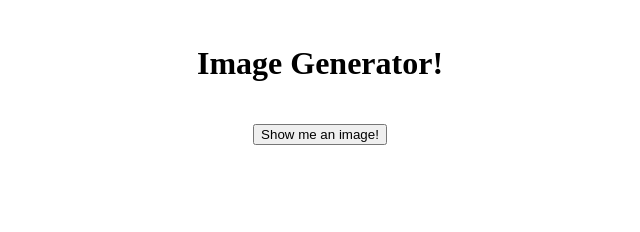
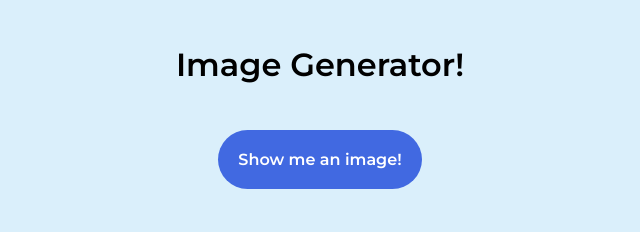
Before and after one commit to skillcrush/js-l12-challenge-01, a plain HTML site: page index.html in a window 1280 px wide. Shown: the whole page, without its empty margins (320-960 px from the left). Drawn offline with Linux system fonts and the light colour scheme.

Commit message:
Design improvements

```diff
--- a/css/main.css
+++ b/css/main.css
@@ -6,6 +6,10 @@ body {
   display: flex;
   flex-wrap: wrap;
   justify-content: center;
+  font-size: 16px;
+  font-family: "Roboto", sans-serif;
+  text-align: center;
+  background-color: #daeffb;
 }
 
 .main {
@@ -20,6 +24,7 @@ body {
 h1 {
   width: 100%;
   text-align: center;
+  font-family: "Montserrat";
 }
 
 img {
@@ -29,6 +34,27 @@ img {
 
 button {
   margin: 1.5em auto;
+  padding: 20px;
+  border-radius: 40px;
+  background-color: royalblue;
+  color: #fff;
+  border: none;
+  font-size: 16px;
+  font-family: "Montserrat";
+  font-weight: bold;
+}
+
+button:hover {
+  margin: 1.5em auto;
+  padding: 20px;
+  border-radius: 40px;
+  background-color: rgb(44, 77, 179);
+  color: #fff;
+  border: none;
+  font-size: 16px;
+  font-family: "Montserrat";
+  font-weight: bold;
+  cursor: pointer;
 }
 
 figure {
--- a/index.html
+++ b/index.html
@@ -6,6 +6,9 @@
     <meta charset="UTF-8" />
     <meta name="viewport" content="width=device-width, initial-scale=1.0" />
     <link rel="stylesheet" href="css/main.css" />
+    <link rel="preconnect" href="https://fonts.gstatic.com" />
+    <link href="https://fonts.googleapis.com/css2?family=Montserrat:wght@400;600&family=Roboto&display=swap"
+      rel="stylesheet" />
     <script src="js/script.js" defer></script>
   </head>
 
```
